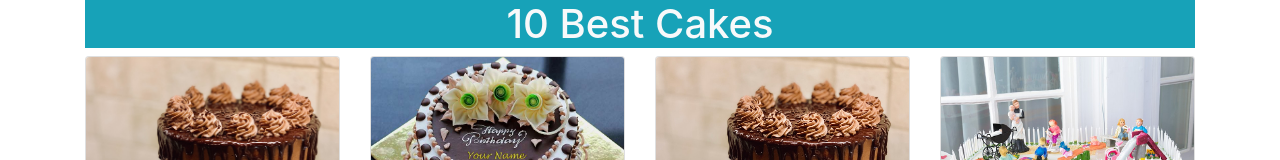
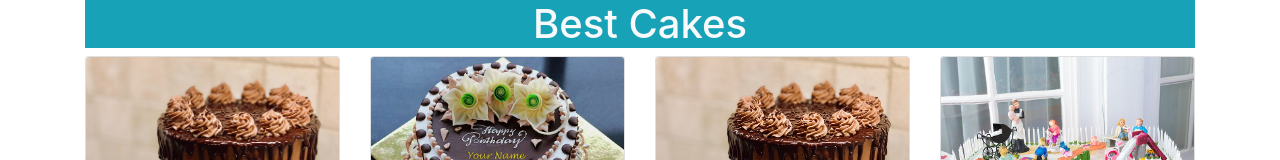
Before and after one commit to Priyasheel/Grid-Card-Style, a plain HTML site: page index.html in a window 1280 px wide. Shown: the top 160 px of the page. Drawn offline with Linux system fonts and the light colour scheme.

Commit message:
Update index.html

```diff
--- a/index.html
+++ b/index.html
@@ -11,7 +11,7 @@
 </head>
 <body>
         <div class="container">
-            <h1 class="bg-info text-center text-light">10 Best Cakes</h1>
+            <h1 class="bg-info text-center text-light">Best Cakes</h1>
             <div class="row">
                 <div class="col-md-3">
                     <div class="card">
```
